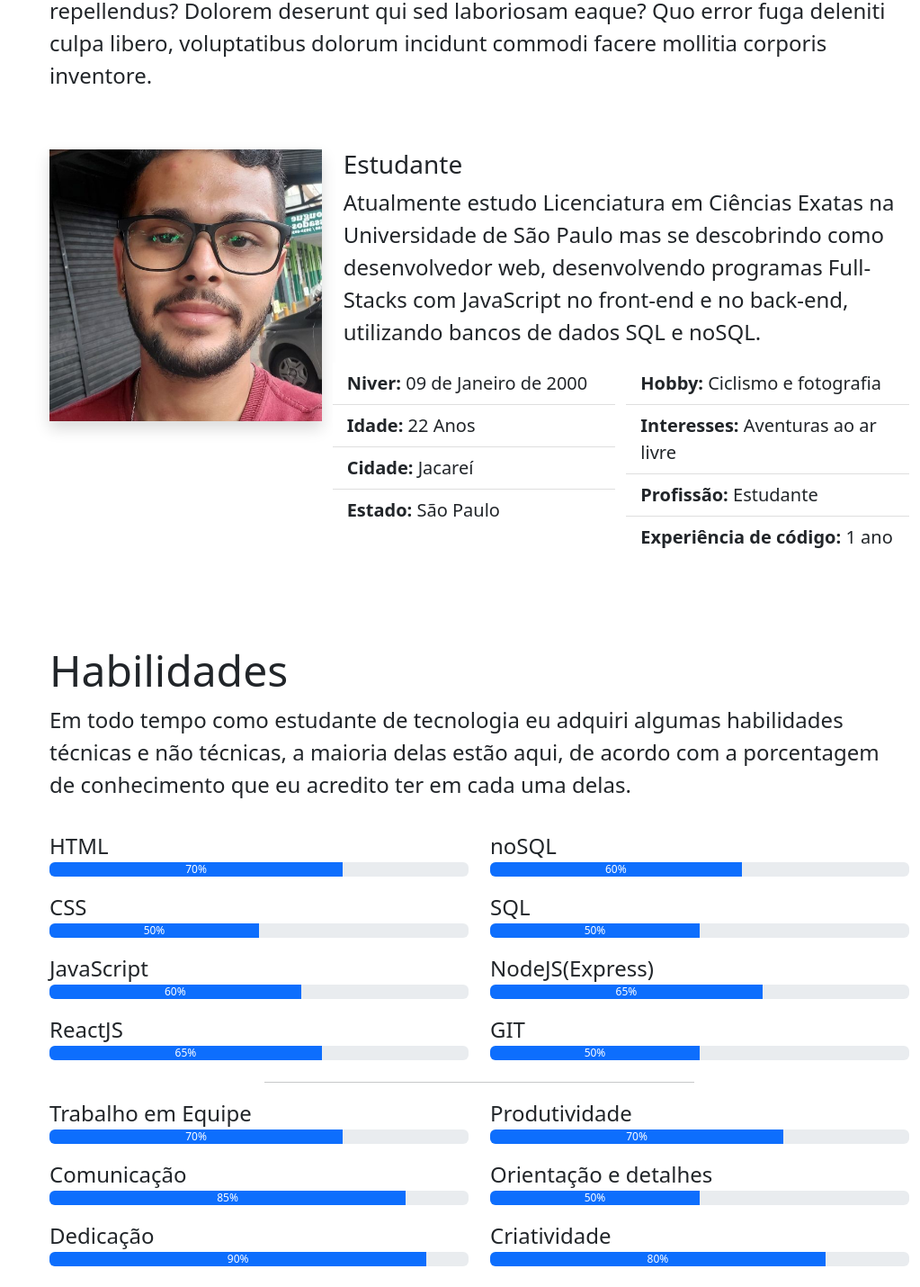
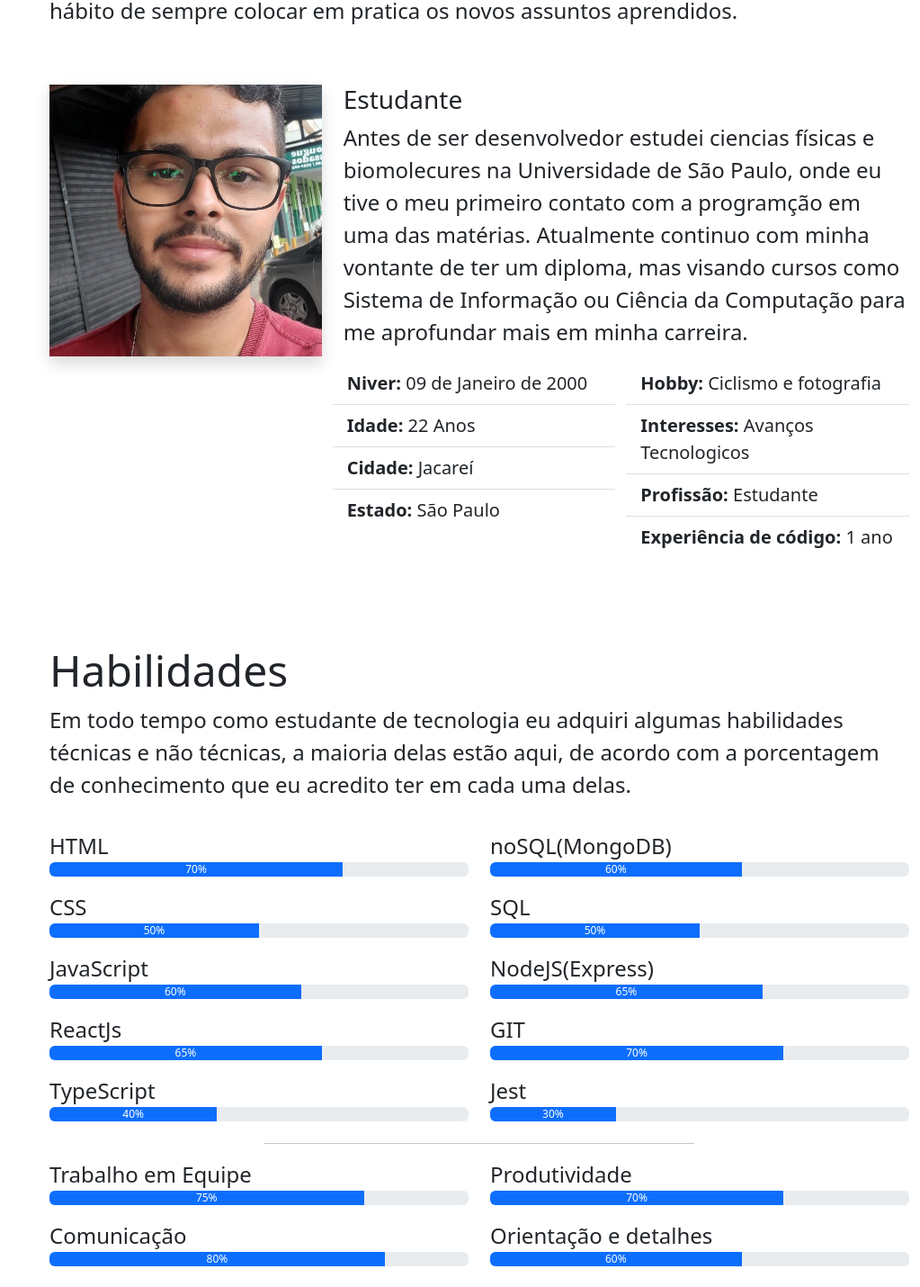
Before and after one commit to MathRMM/Portifolio, a React (Vite) app: page / in a window 1280 px wide. Shown: the part 1080-2510 px from the top of the page at 90% size, without its empty margins (257-1280 px from the left). Built offline with nearby package versions, Linux system fonts and the light colour scheme.

Commit message:
organizando progressBar e adicionando texto sobre mim

```diff
--- a/src/js/components/mainPage/sections/About.jsx
+++ b/src/js/components/mainPage/sections/About.jsx
@@ -7,14 +7,10 @@ export default function About(){
             <div className="col-md-12" data-anime='down'>
               <h2 className="pt-3">Sobre</h2>
               <p>
-                Lorem ipsum dolor, sit amet consectetur adipisicing elit. Modi
-                earum nulla vel consequatur necessitatibus laborum aliquid
-                minima adipisci voluptatem asperiores, est soluta, cupiditate
-                deserunt tempora corrupti mollitia odio. Deleniti, saepe? Lorem
-                ipsum dolor sit amet consectetur adipisicing elit. Omnis,
-                repellendus? Dolorem deserunt qui sed laboriosam eaque? Quo
-                error fuga deleniti culpa libero, voluptatibus dolorum incidunt
-                commodi facere mollitia corporis inventore.
+                No último ano me descobri como um solcionador de problemas, com isso me indentifiquei com a carreira
+                de desenvolvedor Full-Stack, na qual utilizo o JavaScript como linguagem para minhas criações e soluções.
+                Durante esse trajeto de estudos realizei diversos projetos para me aprimorar na área, criando um hábito de
+                sempre colocar em pratica os novos assuntos aprendidos.
               </p>
             </div>
           </div>
@@ -31,10 +27,9 @@ export default function About(){
             <div className="col-md-8 mt-4" data-anime='right'>
               <h3>Estudante</h3>
               <p>
-                Atualmente estudo Licenciatura em Ciências Exatas na
-                Universidade de São Paulo mas se descobrindo como desenvolvedor
-                web, desenvolvendo programas Full-Stacks com JavaScript no
-                front-end e no back-end, utilizando bancos de dados SQL e noSQL.
+                Antes de ser desenvolvedor estudei ciencias físicas e biomolecures na Universidade de São Paulo,
+                onde eu tive o meu primeiro contato com a programção em uma das matérias. Atualmente continuo com minha vontante de ter um
+                diploma, mas visando cursos como Sistema de Informação ou Ciência da Computação para me aprofundar mais em minha carreira.
               </p>
               <div className="row">
                 <ul className="list-group list-group-flush col-md-6 fs-5">
@@ -56,7 +51,7 @@ export default function About(){
                     Hobby: <span> Ciclismo e fotografia</span>
                   </li>
                   <li className="list-group-item">
-                    Interesses: <span> Aventuras ao ar livre</span>
+                    Interesses: <span> Avanços Tecnologicos</span>
                   </li>
                   <li className="list-group-item">
                     Profissão: <span> Estudante</span>
--- a/src/js/components/mainPage/sections/skills.jsx
+++ b/src/js/components/mainPage/sections/skills.jsx
@@ -2,8 +2,10 @@ export default function Skills() {
   return (
     <section className="mt-5 section-bg" id="skills">
       <div className="container pb-5">
-        <h2 className="pt-5" data-anime='down'>Habilidades</h2>
-        <p data-anime='down'>
+        <h2 className="pt-5" data-anime="down">
+          Habilidades
+        </h2>
+        <p data-anime="down">
           Em todo tempo como estudante de tecnologia eu adquiri algumas
           habilidades técnicas e não técnicas, a maioria delas estão aqui, de
           acordo com a porcentagem de conhecimento que eu acredito ter em cada
@@ -11,228 +13,56 @@ export default function Skills() {
         </p>
         <div className="row">
           <div className="col-md-6">
-            <p className="mt-3 mb-0">HTML</p>
-            <div className="progress">
-              <div
-                className="progress-bar"
-                data-anime='left'
-                role="progressbar"
-                style={{ width: "70%" }}
-                aria-label="Example with label"
-                aria-valuenow="70"
-                aria-valuemin="0"
-                aria-valuemax="100"
-              >
-                70%
-              </div>
-            </div>
-            <p className="mt-3 mb-0">CSS</p>
-            <div className="progress">
-              <div
-                className="progress-bar"
-                data-anime='left'
-                role="progressbar"
-                style={{ width: "50%" }}
-                aria-label="Example with label"
-                aria-valuenow="50"
-                aria-valuemin="0"
-                aria-valuemax="100"
-              >
-                50%
-              </div>
-            </div>
-            <p className="mt-3 mb-0">JavaScript</p>
-            <div className="progress">
-              <div
-                className="progress-bar"
-                data-anime='left'
-                role="progressbar"
-                style={{ width: "60%" }}
-                aria-label="Example with label"
-                aria-valuenow="60"
-                aria-valuemin="0"
-                aria-valuemax="100"
-              >
-                60%
-              </div>
-            </div>
-            <p className="mt-3 mb-0">ReactJS</p>
-            <div className="progress">
-              <div
-                className="progress-bar"
-                data-anime='left'
-                role="progressbar"
-                style={{ width: "65%" }}
-                aria-label="Example with label"
-                aria-valuenow="65"
-                aria-valuemin="0"
-                aria-valuemax="100"
-              >
-                65%
-              </div>
-            </div>
+            {progressBar("HTML", 70)}
+            {progressBar("CSS", 50)}
+            {progressBar("JavaScript", 60)}
+            {progressBar("ReactJs", 65)}
+            {progressBar("TypeScript", 40)}
           </div>
           <div className="col-md-6">
-            <p className="mt-3 mb-0">noSQL</p>
-            <div className="progress">
-              <div
-                className="progress-bar"
-                data-anime='left'
-                role="progressbar"
-                style={{ width: "60%" }}
-                aria-label="Example with label"
-                aria-valuenow="60"
-                aria-valuemin="0"
-                aria-valuemax="100"
-              >
-                60%
-              </div>
-            </div>
-            <p className="mt-3 mb-0">SQL</p>
-            <div className="progress">
-              <div
-                className="progress-bar"
-                data-anime='left'
-                role="progressbar"
-                style={{ width: "50%" }}
-                aria-label="Example with label"
-                aria-valuenow="50"
-                aria-valuemin="0"
-                aria-valuemax="100"
-              >
-                50%
-              </div>
-            </div>
-            <p className="mt-3 mb-0">NodeJS(Express)</p>
-            <div className="progress">
-              <div
-                className="progress-bar"
-                data-anime='left'
-                role="progressbar"
-                style={{ width: "65%" }}
-                aria-label="Example with label"
-                aria-valuenow="65"
-                aria-valuemin="0"
-                aria-valuemax="100"
-              >
-                65%
-              </div>
-            </div>
-            <p className="mt-3 mb-0">GIT</p>
-            <div className="progress">
-              <div
-                className="progress-bar"
-                data-anime='left'
-                role="progressbar"
-                style={{ width: "50%" }}
-                aria-label="Example with label"
-                aria-valuenow="50"
-                aria-valuemin="0"
-                aria-valuemax="100"
-              >
-                50%
-              </div>
-            </div>
+            {progressBar("noSQL(MongoDB)", 60)}
+            {progressBar("SQL", 50)}
+            {progressBar("NodeJS(Express)", 65)}
+            {progressBar("GIT", 70)}
+            {progressBar("Jest", 30)}
           </div>
         </div>
         <hr className="w-50 me-auto ms-auto mt-4"></hr>
         <div className="row">
           <div className="col-md-6">
-            <p className="mb-0">Trabalho em Equipe</p>
-            <div className="progress">
-              <div
-                className="progress-bar"
-                data-anime='left'
-                role="progressbar"
-                style={{ width: "70%" }}
-                aria-label="Example with label"
-                aria-valuenow="70"
-                aria-valuemin="0"
-                aria-valuemax="100"
-              >
-                70%
-              </div>
-            </div>
-            <p className="mt-3 mb-0">Comunicação</p>
-            <div className="progress">
-              <div
-                className="progress-bar"
-                data-anime='left'
-                role="progressbar"
-                style={{ width: "85%" }}
-                aria-label="Example with label"
-                aria-valuenow="85"
-                aria-valuemin="0"
-                aria-valuemax="100"
-              >
-                85%
-              </div>
-            </div>
-            <p className="mt-3 mb-0">Dedicação</p>
-            <div className="progress">
-              <div
-                className="progress-bar"
-                data-anime='left'
-                role="progressbar"
-                style={{ width: "90%" }}
-                aria-label="Example with label"
-                aria-valuenow="90"
-                aria-valuemin="0"
-                aria-valuemax="100"
-              >
-                90%
-              </div>
-            </div>
+            {progressBar("Trabalho em Equipe", 75, "mb-0")}
+            {progressBar("Comunicação", 80)}
+            {progressBar("Dedicação", 90)}
           </div>
           <div className="col-md-6">
-            <p className="mb-0">Produtividade</p>
-            <div className="progress">
-              <div
-                className="progress-bar"
-                data-anime='left'
-                role="progressbar"
-                style={{ width: "70%" }}
-                aria-label="Example with label"
-                aria-valuenow="70"
-                aria-valuemin="0"
-                aria-valuemax="100"
-              >
-                70%
-              </div>
-            </div>
-            <p className="mt-3 mb-0">Orientação e detalhes</p>
-            <div className="progress">
-              <div
-                className="progress-bar"
-                data-anime='left'
-                role="progressbar"
-                style={{ width: "50%" }}
-                aria-label="Example with label"
-                aria-valuenow="50"
-                aria-valuemin="0"
-                aria-valuemax="100"
-              >
-                50%
-              </div>
-            </div>
-            <p className="mt-3 mb-0">Criatividade</p>
-            <div className="progress">
-              <div
-                className="progress-bar"
-                data-anime='left'
-                role="progressbar"
-                style={{ width: "80%" }}
-                aria-label="Example with label"
-                aria-valuenow="80"
-                aria-valuemin="0"
-                aria-valuemax="100"
-              >
-                80%
-              </div>
-            </div>
+            {progressBar("Produtividade", 70, "mb-0")}
+            {progressBar("Orientação e detalhes", 60)}
+            {progressBar("Criatividade", 70)}
           </div>
         </div>
       </div>
     </section>
   );
 }
+
+function progressBar(name, percentage, style) {
+  return (
+    <>
+      <p className={style || "mt-3 mb-0"}>{name}</p>
+      <div className="progress">
+        <div
+          className="progress-bar"
+          data-anime="left"
+          role="progressbar"
+          style={{ width: `${percentage}%` }}
+          aria-label="Example with label"
+          aria-valuenow={`${percentage}`}
+          aria-valuemin="0"
+          aria-valuemax="100"
+        >
+          {`${percentage}%`}
+        </div>
+      </div>
+    </>
+  );
+}
```
